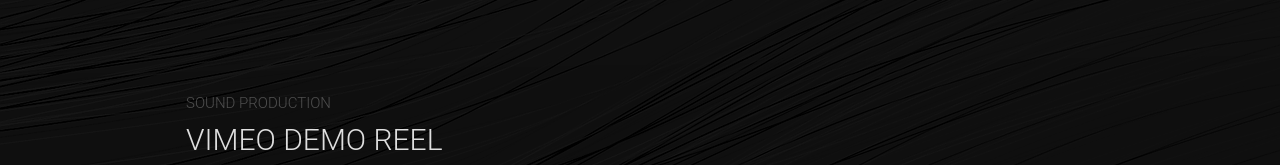
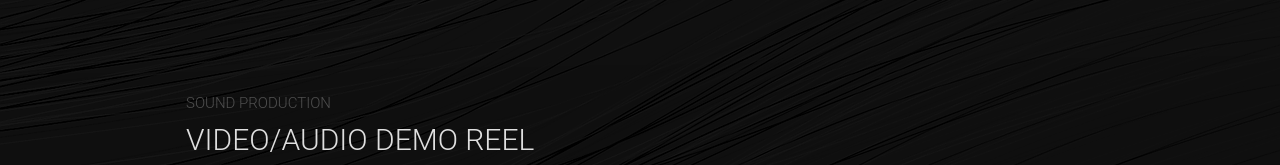
Before and after one commit to MisterMen/Portfolio.github.io, a plain HTML site: page index.html in a window 1280 px wide. Shown: the part 2258-2423 px from the top of the page. Drawn offline with nearby package versions, Linux system fonts and the light colour scheme; grey boxes are pictures that could not be loaded.

Commit message:
Update index.html

```diff
--- a/index.html
+++ b/index.html
@@ -124,7 +124,7 @@
       <div class="projects-item" data-aos="fade-left" data-aos-delay="500">
         <div class="projects-description">
           <h6>Sound production</h6>
-          <h1>Vimeo demo reel</h1>
+          <h1>Video/Audio demo reel</h1>
           <div class="project-img">
             <iframe src="https://player.vimeo.com/video/250256816" width="640" height="360" frameborder="0" allow="autoplay; fullscreen" allowfullscreen>
             </iframe>
```
